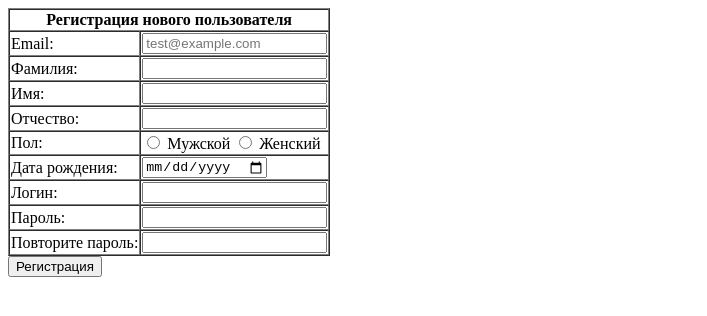
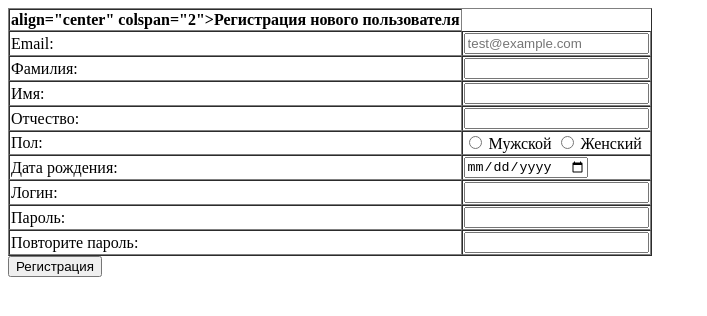
Before and after one commit to Maximumstart-initial-course/pasha-b5-007, a website: page third-lesson/sr3.html in a window 1280 px wide. Shown: the whole page, without its empty margins (0-707 px from the left). Drawn offline with Linux system fonts and the light colour scheme.

Commit message:
Окончательные правки

```diff
--- a/third-lesson/sr3.html
+++ b/third-lesson/sr3.html
@@ -8,7 +8,7 @@
 	<form class="form" action="http://maximumstart-echo.herokuapp.com/" method="POST">
 	<table cellspacing="0" border="1">
 		<thead>
-			<td align="center" colspan="2"><b>Регистрация нового пользователя</b></td>
+			<th> align="center" colspan="2"><b>Регистрация нового пользователя</b></th>
 		</thead>
 		<tr>
 			<td><label for="pochta">Email:</label></td>
```
Also changed, not shown: third-lesson/index.html (+2 -2 lines), third-lesson/sr3_2.html (+1 -1 lines).
